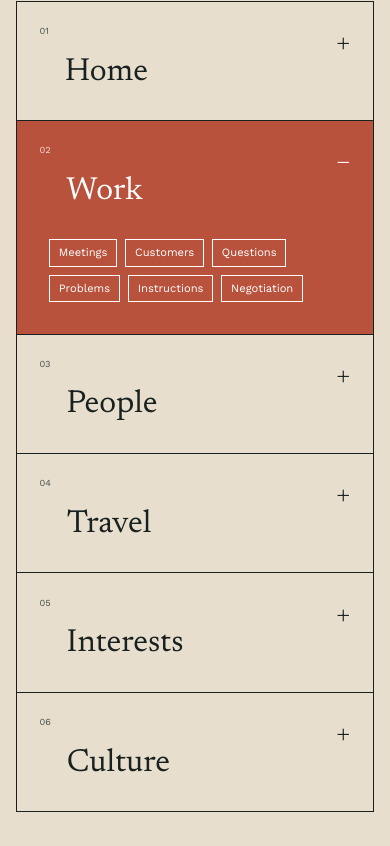
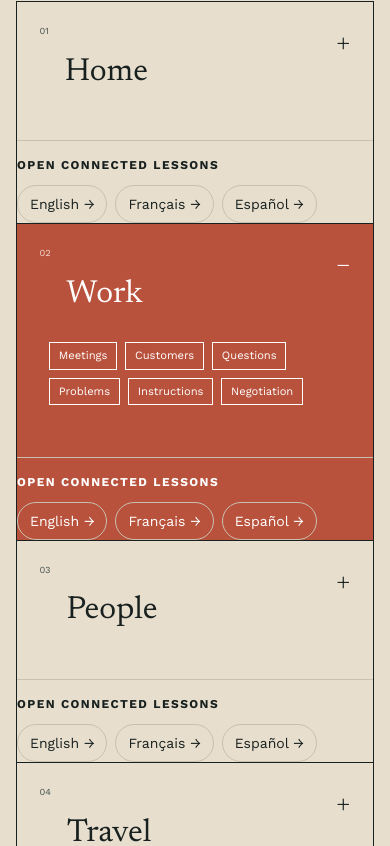
Before and after one commit to gspkdevelopments/global-speaker, a Next.js app: page / in a window 390 px wide. Shown: the part 3578-4424 px from the top of the page. Built offline with nearby package versions, Linux system fonts and the light colour scheme; no server answers.

Commit message:
Make life areas link to curriculum on mobile

```diff
--- a/src/components/life-environment-grid.tsx
+++ b/src/components/life-environment-grid.tsx
@@ -1,7 +1,14 @@
 "use client";
 
+import Link from "next/link";
 import { useState } from "react";
 import { lifeEnvironments } from "@/content/site";
+
+const languageLinks = [
+  { key: "english", label: "English" },
+  { key: "french", label: "Français" },
+  { key: "spanish", label: "Español" },
+] as const;
 
 export function LifeEnvironmentGrid() {
   const [openIndex, setOpenIndex] = useState<number | null>(1);
@@ -10,6 +17,7 @@ export function LifeEnvironmentGrid() {
     <div className="life-grid">
       {lifeEnvironments.map((environment, index) => {
         const open = openIndex === index;
+        const area = environment.name.toLowerCase();
         return (
           <article className={`life-card${open ? " is-open" : ""}`} key={environment.name}>
             <button type="button" aria-expanded={open} onClick={() => setOpenIndex(open ? null : index)}>
@@ -19,6 +27,20 @@ export function LifeEnvironmentGrid() {
             </button>
             <div className="life-card__content">
               <ul>{environment.examples.map((example) => <li key={example}>{example}</li>)}</ul>
+              <div className="mt-5 border-t border-[var(--line)] pt-4">
+                <p className="mb-3 text-xs font-bold uppercase tracking-[.12em]">Open connected lessons</p>
+                <div className="flex flex-wrap gap-2">
+                  {languageLinks.map((language) => (
+                    <Link
+                      key={language.key}
+                      href={`/learn/${language.key}/life/${area}`}
+                      className="rounded-full border border-[var(--line)] px-3 py-2 text-sm"
+                    >
+                      {language.label} <span aria-hidden="true">→</span>
+                    </Link>
+                  ))}
+                </div>
+              </div>
             </div>
           </article>
         );
```
